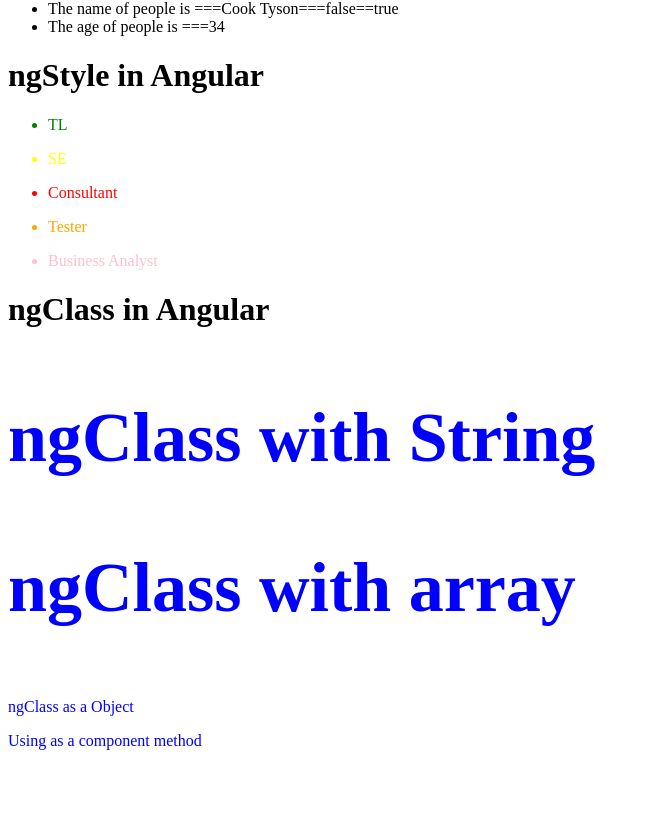
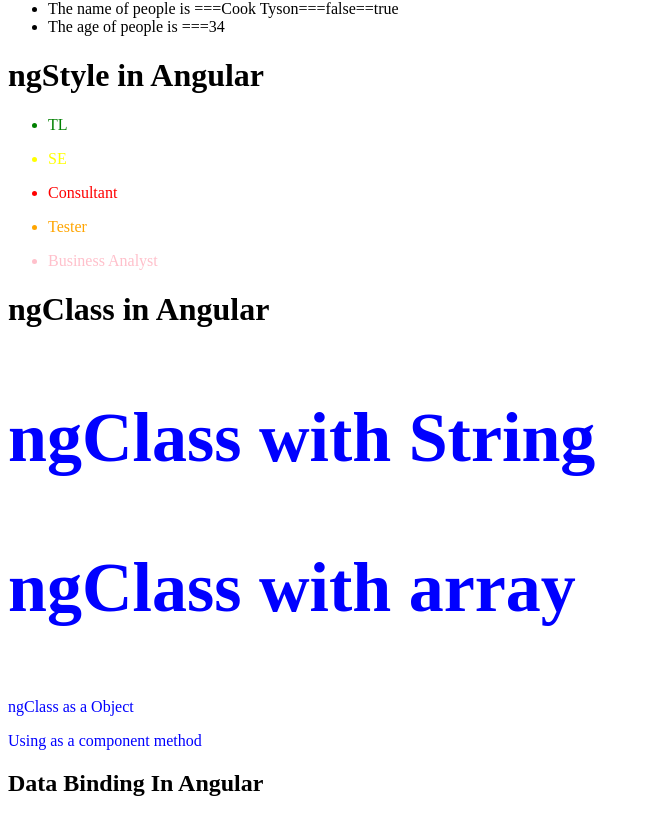
Before and after one commit to pranay-chauhan/myAngular, an Angular app: page / in a window 1280 px wide. Shown: the part 314-1131 px from the top of the page, without its empty margins (0-650 px from the left). Before the commit the page ends 1072 px from the top, so only its background shows below. Built offline with nearby package versions, Linux system fonts and the light colour scheme.

Commit message:
today's first commit in angular

```diff
--- a/src/app/app.component.html
+++ b/src/app/app.component.html
@@ -20,3 +20,5 @@
 <div [ngClass]="getClassCss('mode')">
     Using as a component method
 </div>
+
+<h2>Data Binding In Angular</h2>
```
